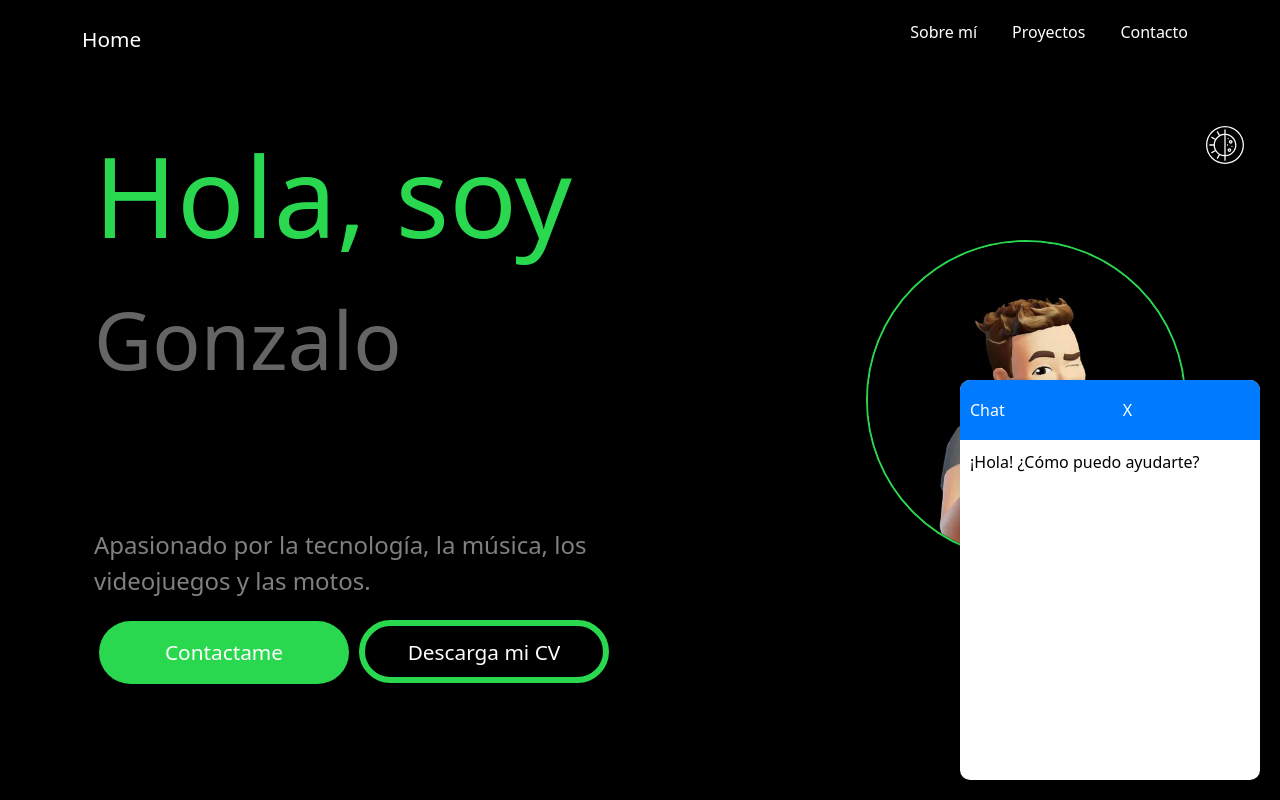
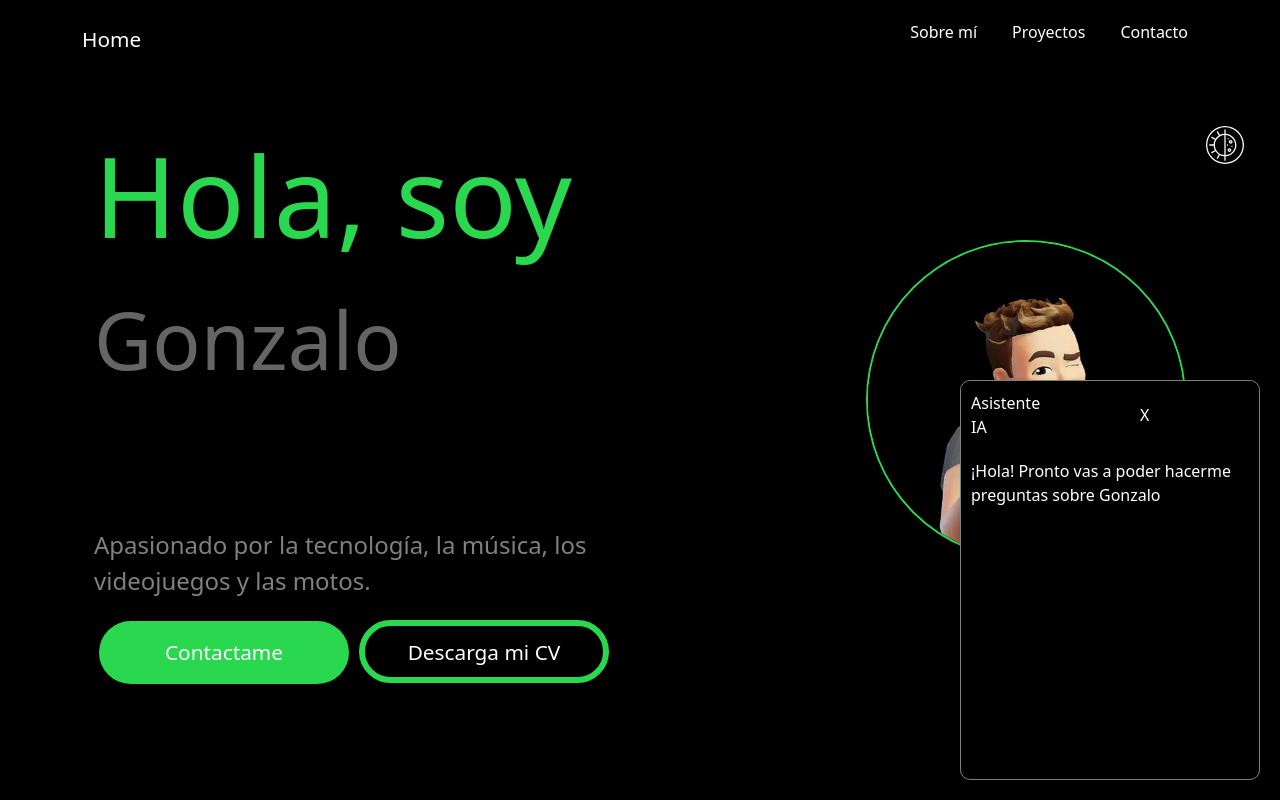
Before and after one commit to Gonzadeveloper/Portafolio-, a React (Vite) app in the folder vite-project/: page / in a window 1280 px wide. Both pictures are taken after a click on the button 1190 px from the left and 710 px from the top of the page. Shown: the top 800 px of the page. Built offline with nearby package versions, Linux system fonts and the light colour scheme.

Commit message:
Chat estilado, falta la logica de la IA

```diff
--- a/vite-project/src/Componets/IA/IAchat.css
+++ b/vite-project/src/Componets/IA/IAchat.css
@@ -15,10 +15,6 @@
     fill: #ffffff;
   }
 
-  body.light .iconRobotIA {
-    fill: rgb(0, 0, 0);
-  }
-
   .inputChat {
     color: black;
     background-color: transparent;
@@ -27,14 +23,14 @@
     border: none; /* Elimina bordes predeterminados */
   }
 
-
   .chatWindow {
     position: fixed;
     bottom: 20px;
     right: 20px;
     width: 300px;
     height: 400px;
-    background-color: white;
+    background-color: rgb(0, 0, 0);
+    border: solid 1px gray;
     border-radius: 10px;
     box-shadow: 0 4px 8px rgba(0, 0, 0, 0.2);
     z-index: 1000;
@@ -43,7 +39,7 @@
   }
 
   .chatHeader {
-    background-color: #007bff;
+    background-color: #000000;
     color: white;
     padding: 10px;
     border-radius: 10px 10px 0 0;
@@ -60,7 +56,7 @@
   }
 
   .textChat{
-    color: black;
+    color: rgb(255, 255, 255);
   }
 
   .closeButton {
@@ -74,3 +70,32 @@
   .closeButton:hover {
     color: #ff0000;
   }
+
+  body.light .iconRobotIA {
+    fill: rgb(0, 0, 0);
+  }
+
+  body.light .chatBody {
+    color: rgb(255, 255, 255);
+  }
+
+  body.light .chatHeader {
+    background-color: #ffffff;
+    color: rgb(0, 0, 0);
+  }
+
+  body.light .textChat{
+    color: rgb(0, 0, 0);
+  }
+
+  body.light .closeButton {
+    color: rgb(0, 0, 0);
+  }
+
+  body.light .chatWindow {
+    background-color: rgb(255, 255, 255);
+  }
+
+  body.light .inputChat {
+    background-color: transparent;
+  }
--- a/vite-project/src/Componets/IA/IAchat.jsx
+++ b/vite-project/src/Componets/IA/IAchat.jsx
@@ -29,11 +29,11 @@ function IAhchat() {
       {isChatOpen && (
         <div className='chatWindow'>
           <div className='chatHeader'>
-            <span>Chat</span>
+            <span>Asistente IA</span>
             <button className='closeButton' onClick={handleCloseChat}>X</button>
           </div>
           <div className='chatBody'>
-            <p className='textChat'>¡Hola! ¿Cómo puedo ayudarte?</p>
+            <p className='textChat'>¡Hola! Pronto vas a poder hacerme preguntas sobre Gonzalo</p>
           </div>
           <div>
             <input className='inputChat' type="text" />
```
